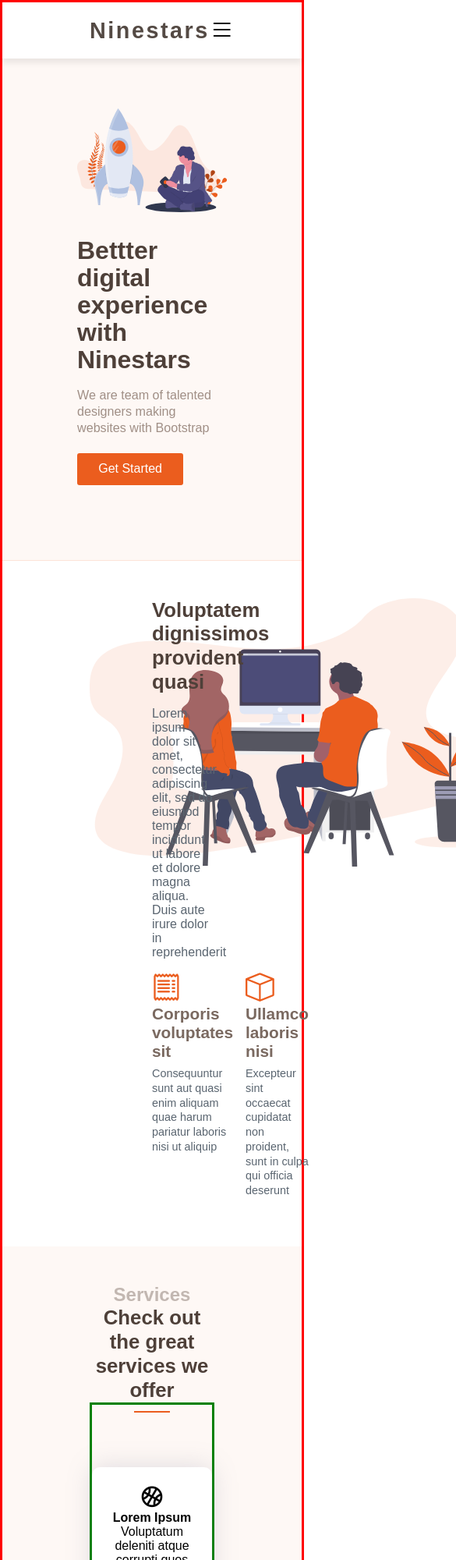
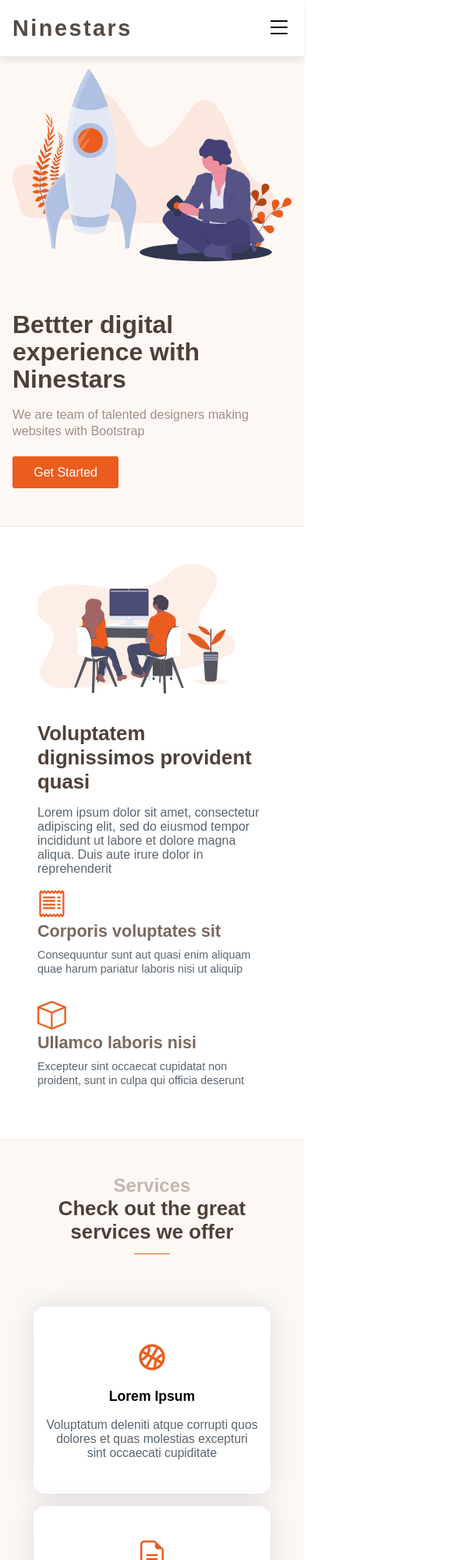
Before and after one commit to bbrainttech/odc1, a plain HTML site: page index.html in a window 390 px wide. Shown: the top 2000 px of the page at 78% size, 585 px wide, since content can reach past the window. Drawn offline with nearby package versions, Linux system fonts and the light colour scheme; a web font is replaced by a local one.

Commit message:
done with services section

```diff
--- a/index.html
+++ b/index.html
@@ -104,12 +104,12 @@
             <p>Lorem ipsum dolor sit amet, consectetur adipiscing elit, sed do eiusmod tempor incididunt ut labore et dolore magna aliqua. Duis aute irure dolor in reprehenderit</p>
             <div class="flx">
                 <div>
-                    <i class="bi bi-receipt"></i>
+                    <i class="bi-receipt"></i>
                     <h3>Corporis voluptates sit</h3>
                     <p class="m_">Consequuntur sunt aut quasi enim aliquam quae harum pariatur laboris nisi ut aliquip</p>
                 </div>
                 <div>
-                    <i class="bi bi-box"></i>
+                    <i class="bi-box"></i>
                     <h3>Ullamco laboris nisi</h3>
                     <p>Excepteur sint occaecat cupidatat non proident, sunt in culpa qui officia deserunt</p>
                 </div>
@@ -131,12 +131,12 @@
                 <p class="m_p">Duis aute irure dolor in reprehenderit in voluptate velit esse cillum dolore eu fugiat nulla</p>
             </div>
             <div>
-                <i class="bi bi-ball"></i>
+                <i class="bi-speedometer2"></i>
                 <h4>Magni Dolores</h4>
                 <p class="m_p">Excepteur sint occaecat cupidatat non proident, sunt in culpa qui officia deserunt mollit anim</p>
             </div>
             <div>
-                <i class="bi bi-ball"></i>
+                <i class="bi-globe"></i>
                 <h4>Nemo Enim</h4>
                 <p class="m_p">At vero eos et accusamus et iusto odio dignissimos ducimus qui blanditiis praesentium voluptatum</p>
             </div>
--- a/style.css
+++ b/style.css
@@ -9,8 +9,10 @@
 
 }
 
+
 :root {
     scroll-behavior: smooth;
+    --all-pad: 0 7em ;
     --mainColor: #eb5d1e;
     --primaryColor: #fef8f5;
     --headingColor: #4e4039;
@@ -32,7 +34,7 @@ body {
 }
 
 nav {
-    padding: 0 7em;
+    padding:var(--all-pad);
     display: flex;
     align-items: center;
     height: 4.5em;
@@ -147,17 +149,17 @@ ul li.to_drop:hover>ul.drop-deep {
 }
 
 header {
-    padding: 0 7em;
+    padding: var(--all-pad);
     background-color: var(--primaryColor);
     display: flex;
     height: 70vh;
+    gap: 2em;
     align-items: center;
     border-bottom: 1.5px solid #eb5c1e22;
 }
 
 header>div {
     max-width: 50%;
-    /* border: solid red; */
 }
 
 header .lf {
@@ -248,6 +250,12 @@ main>section:nth-child(even) {
 #aboutUs>div {
     max-width: 50%;
 }
+#aboutUs .lf{
+    flex-shrink: 2;
+}
+#aboutUs .lf img {
+    width: 86.5%;
+}
 #aboutUs .rt h2{
     color: var(--headingColor);
     line-height: 1.2;
@@ -261,6 +269,7 @@ main>section:nth-child(even) {
 #aboutUs .rt .flx {
     display: flex;
     gap: 1em;
+    place-content: center;
 }
 
 #aboutUs .rt .flx>div i {
@@ -270,7 +279,7 @@ main>section:nth-child(even) {
 
 #aboutUs .rt .flx>div h3 {
     color: #7a6960;
-    font-size: 1.3em;
+    font-size: 1.35em;
 }
 
 #aboutUs .rt .flx>div p {
@@ -278,24 +287,21 @@ main>section:nth-child(even) {
     font-size: .9em;
     margin-top: .5em;
 }
-
 .m_p {
-    font: .9em;
+    font-size: .98em;
+    color: #5a6570;
 }
 
-#aboutUs .lf img {
-    width: 33em;
-}
 
 #services .ser {
-    border: solid green;
-    display: flex;
-    justify-content: space-between;
-    flex-wrap: wrap;
+    display: grid;
+    grid-template-columns: repeat(auto-fill, minmax(19em, 1fr));
+    gap: 1em;
     padding: 5em 0;
+    justify-content: center;
 }
 #services .ser>div{
-    width: 19em;
+    /* max-width: 20em; */
     background: #fff;
     padding: 1em;
     box-shadow: 0 0 1.98em #7f89a140;
@@ -305,16 +311,23 @@ main>section:nth-child(even) {
     text-align: center;
     display: flex;
     flex-direction: column;
-    border-radius: 10px;
+    border-radius: 15px;
 }
 #services .ser>div i{
-    font-size: 2em;
+    font-size: 2.5em;
+    color: var(--mainColor);
+}
+#services .ser>div h4{
+    margin: 1em 0;
+    font-size: 1.1em;
 }
 @media only screen and (max-width : 1170px) {
-    body {
-        border: solid red;
+    :root{
+        --all-pad : 0 3em;
     }
-
+    main>section {
+        padding: 3em;
+    }
     .menu-btn {
         display: block;
     }
@@ -322,7 +335,6 @@ main>section:nth-child(even) {
     .r-nav {
         display: none;
     }
-
     header>div {
         min-width: 100%;
     }
@@ -338,9 +350,26 @@ main>section:nth-child(even) {
     }
 
     header {
+        padding: 3em;
         height: auto;
-        width: 100%;
-        padding: 6em;
         flex-direction: column-reverse;
     }
+    #aboutUs {
+        display: block;
+    }
+    #aboutUs>div{
+        max-width: 100%;
+    }
+    #aboutUs .rt{
+        margin-top: 2em;
+    }
 }
+@media only screen and (max-width : 630px){
+    :root{--all-pad : 0 1em;}
+    .flx{
+        flex-direction: column;
+    }
+    header{
+        padding: 3em 1em;
+    }
+}
```
